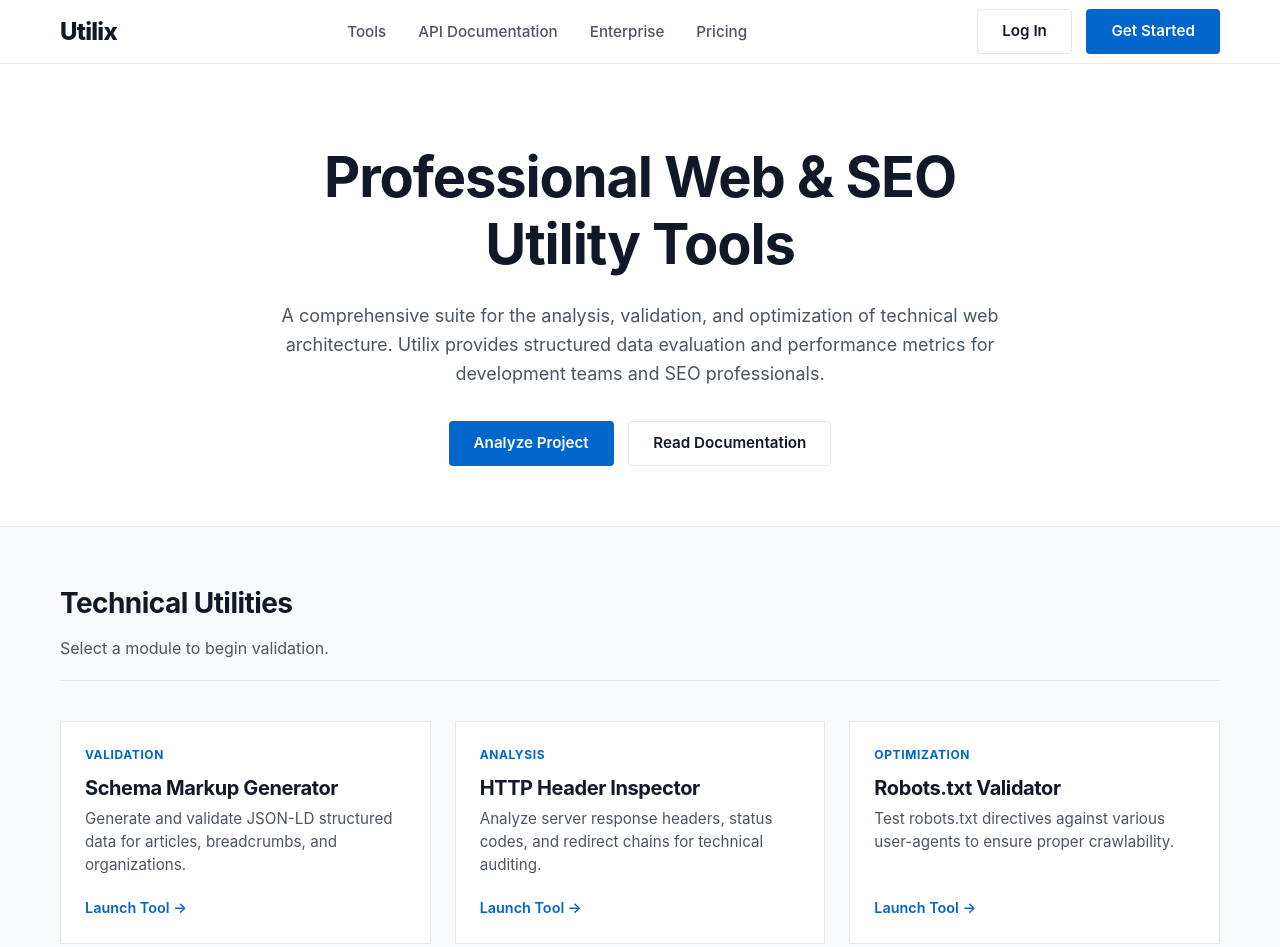
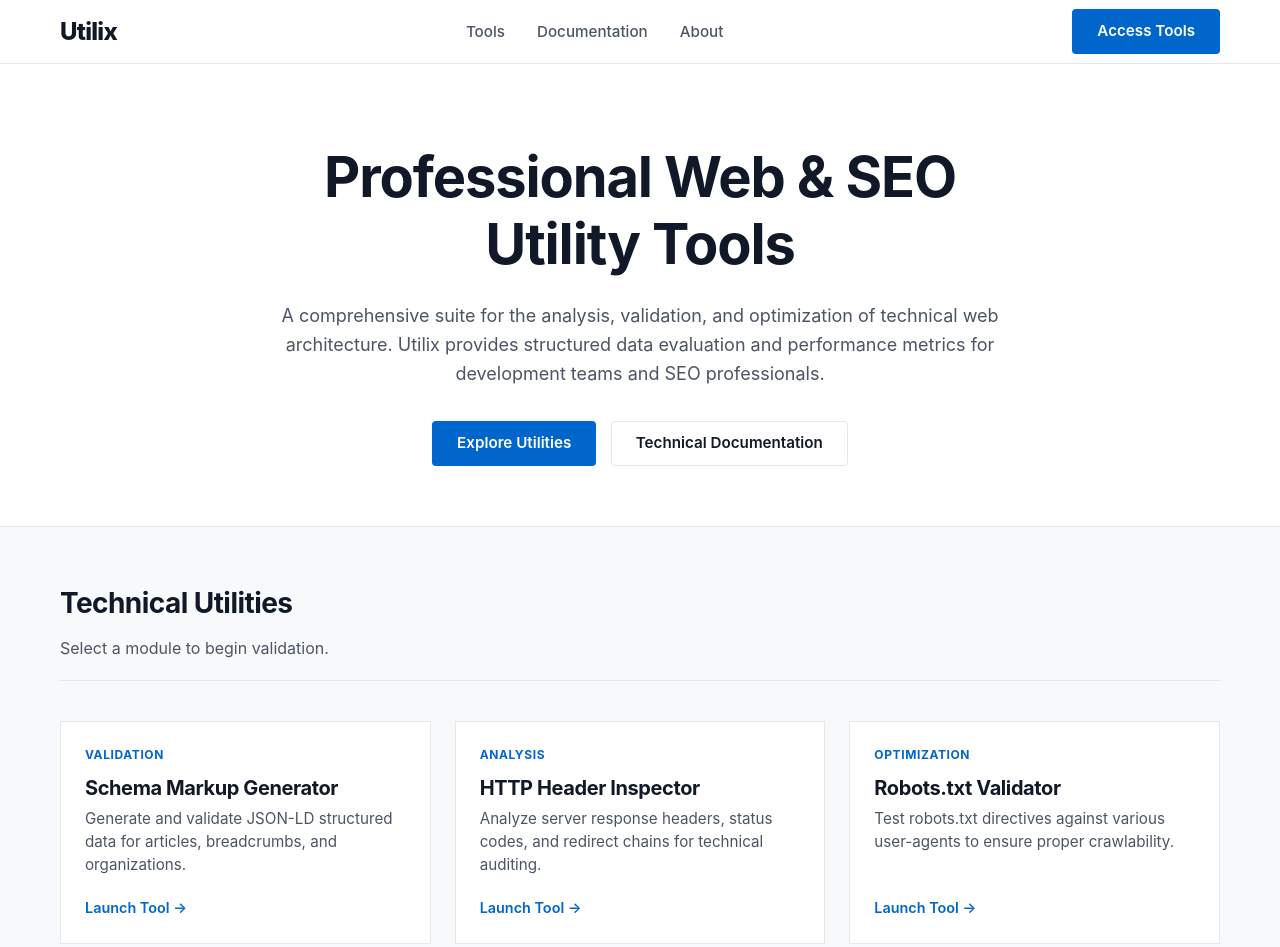
Before and after one commit to Mahmadul-rgb/utilix, a plain HTML site: page index.html in a window 1280 px wide. Shown: the top 947 px of the page. Drawn offline with Linux system fonts and the light colour scheme.

Commit message:
Update index.html

```diff
--- a/index.html
+++ b/index.html
@@ -365,17 +365,15 @@
             <a href="#" class="logo">Utilix</a>
 
             <nav class="nav-desktop">
-                <ul class="nav-links">
-                    <li><a href="#">Tools</a></li>
-                    <li><a href="#">API Documentation</a></li>
-                    <li><a href="#">Enterprise</a></li>
-                    <li><a href="#">Pricing</a></li>
-                </ul>
+    <ul class="nav-links">
+        <li><a href="#tools">Tools</a></li>
+        <li><a href="#docs">Documentation</a></li>
+        <li><a href="#about">About</a></li>
+    </ul>
             </nav>
 
             <div class="header-actions">
-                <a href="#" class="btn btn-outline" style="margin-right: 10px;">Log In</a>
-                <a href="#" class="btn btn-primary">Get Started</a>
+    <a href="#tools" class="btn btn-primary">Access Tools</a>
             </div>
 
             <button class="mobile-toggle" id="mobileToggle" aria-label="Menu">
@@ -387,14 +385,12 @@
 
         <div class="mobile-menu" id="mobileMenu">
             <ul class="nav-links" style="flex-direction: column; gap: 16px;">
-                <li><a href="#">Tools</a></li>
-                <li><a href="#">API Documentation</a></li>
-                <li><a href="#">Enterprise</a></li>
-                <li><a href="#">Pricing</a></li>
+    <li><a href="#tools">Tools</a></li>
+    <li><a href="#docs">Documentation</a></li>
+    <li><a href="#about">About</a></li>
             </ul>
             <div style="display: flex; flex-direction: column; gap: 10px; margin-top: 10px;">
-                <a href="#" class="btn btn-outline" style="text-align: center;">Log In</a>
-                <a href="#" class="btn btn-primary" style="text-align: center;">Get Started</a>
+    <a href="#tools" class="btn btn-primary" style="text-align: center;">Access Tools</a>
             </div>
         </div>
     </header>
@@ -408,8 +404,8 @@
                     Utilix provides structured data evaluation and performance metrics for development teams and SEO professionals.
                 </p>
                 <div>
-                    <a href="#tools" class="btn btn-primary">Analyze Project</a>
-                    <a href="#docs" class="btn btn-outline" style="margin-left: 10px;">Read Documentation</a>
+    <a href="#tools" class="btn btn-primary">Explore Utilities</a>
+    <a href="#docs" class="btn btn-outline" style="margin-left: 10px;">Technical Documentation</a>
                 </div>
             </div>
         </section>
```
